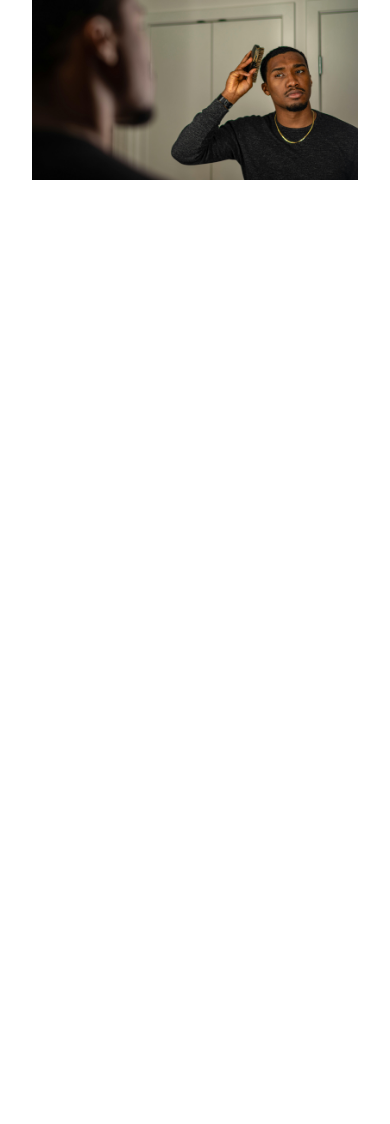
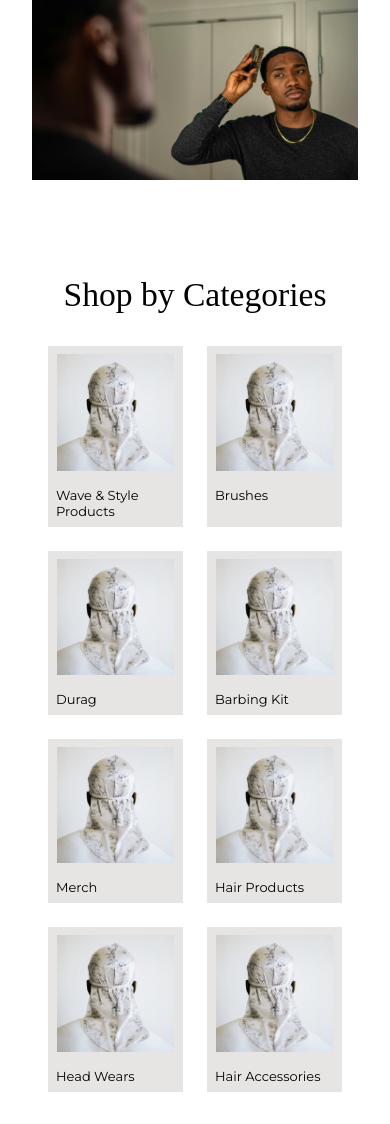
Before and after one commit to OsteenJr/Vibez-360-Waves, a plain HTML site: page index.html in a window 390 px wide. Shown: the part 709-1833 px from the top of the page. Before the commit the page ends 953 px from the top, so only its background shows below. Drawn offline with nearby package versions, Linux system fonts and the light colour scheme; a web font is replaced by a local one.

Commit message:
Updated Code

```diff
--- a/assets/css/style.css
+++ b/assets/css/style.css
@@ -270,6 +270,43 @@ display: flex;
   margin: 0 auto;
 
 }
+
+/* Categories */
+.categories {
+  display: flex;
+  flex-direction: column;
+  text-align: center;
+  padding: 2rem 3rem;
+}
+.categories-title {
+  color: black;
+  font-size: 2rem;
+  margin-bottom: 2rem;
+}
+.categories-container {
+  display: grid;
+  grid-template-columns: 1fr 1fr 1fr 1fr;
+  gap: 2rem;
+}
+.each-container {
+  background-color: rgb(231, 228, 228);
+  padding-bottom: 1rem;
+  text-align: left;
+}
+.each-container img {
+  width: 98%;
+  height: auto;
+  margin-bottom: 1rem;
+  margin: 0 auto;
+  padding: .5rem;
+  margin-bottom: .5rem;
+}
+.each-container p {
+  color: black;
+  font-size: var(--small-font-size);
+  margin-left: .5rem;
+
+}
 /*=============== BREAKPOINTS ===============*/
 /* For large devices */
 @media screen and (max-width: 1150px) {
@@ -351,7 +388,12 @@ display: flex;
     font-size: .9rem;
     margin-bottom: 2rem;
   }
-
+  .categories-container {
+    grid-template-columns: 1fr 1fr 1fr;
+  }
+  .categories-title {
+    font-size: 2.3rem;
+  }
 }
 @media screen and (max-width: 600px) {
   .home-data {
@@ -381,6 +423,22 @@ display: flex;
   .about-desc {
     font-size: .8rem;
   }
+  .categories {
+    padding: 2rem 2rem;
+  }
+  .categories-title {
+    font-size: 2.3rem;
+  }
+  .categories-container {
+    grid-template-columns: 1fr 1fr 1fr;
+    gap: 1.5rem;
+  }
+  .each-container {
+    background-color: rgb(231, 228, 228);
+    padding-bottom: .5rem;
+    text-align: left;
+  }
+
 }
 /* For small devices */
 @media screen and (max-width: 450px) {
@@ -404,6 +462,21 @@ display: flex;
   }
   .about-title {
     font-size: 2.1rem;
+  }
+  .categories {
+    padding: 2rem 1.5rem;
+  }
+  .categories-title {
+    font-size: 2.1rem;
+  }
+  .categories-container {
+    grid-template-columns: 1fr 1fr;
+    gap: 1.5rem;
+  }
+  .each-container {
+    background-color: rgb(231, 228, 228);
+    padding-bottom: .5rem;
+    text-align: left;
   }
 }
 @media screen and (max-width: 320px) {
@@ -440,4 +513,20 @@ display: flex;
   .nav-logo {
     width: 50px;
   }
+  .categories {
+    padding: 0 2rem;
+  }
+  .categories-title {
+    font-size: 1.3rem;
+  }
+  .categories-container {
+    grid-template-columns: 1fr;
+    gap: 1.5rem;
+  }
+  .each-container {
+    background-color: rgb(231, 228, 228);
+    padding-bottom: .5rem;
+    text-align: left;
+    margin-bottom: 1rem;
+  }
 }
--- a/index.html
+++ b/index.html
@@ -71,6 +71,53 @@
                 </div>
             </div>
           </section>
+
+          <!-- Categories -->
+           <section class="section categories">
+            <h3 class="categories-title">Shop by Categories</h3>
+            <div class="categories-container container">
+                <div class="each-container">
+                    <img src="assets/img/download.jpg" alt="">
+                    <p class="each-desc">Wave & Style Products</p>
+                </div>
+
+                <div class="each-container">
+                    <img src="assets/img/download.jpg" alt="">
+                    <p class="each-desc">Brushes</p>
+                </div>
+
+                <div class="each-container">
+                    <img src="assets/img/download.jpg" alt="">
+                    <p class="each-desc">Durag</p>
+                </div>
+
+                <div class="each-container">
+                    <img src="assets/img/download.jpg" alt="">
+                    <p class="each-desc">Barbing Kit</p>
+                </div>
+
+                <div class="each-container">
+                    <img src="assets/img/download.jpg" alt="">
+                    <p class="each-desc">Merch</p>
+                </div>
+
+                <div class="each-container">
+                    <img src="assets/img/download.jpg"alt="">
+                    <p class="each-desc">Hair Products</p>
+                </div>
+
+                <div class="each-container">
+                    <img src="assets/img/download.jpg" alt="">
+                    <p class="each-desc">Head Wears</p>
+                </div>
+
+                <div class="each-container">
+                    <img src="assets/img/download.jpg" alt="">
+                    <p class="each-desc">Hair Accessories</p>
+                </div>
+            </div>
+
+           </section>
     </main>
 
     <!--=============== SWIPER JS ===============-->
```
Also changed, not shown: assets/img/89d4eb8b-04de-49bc-b753-64c5f019829b.jpg (added), assets/img/PINK DURAG FOR MEN.jpg (added), assets/img/barbing kit.jpg (added), assets/img/download.jpg (added), assets/img/wavekit.jpg (added), 2 other files.
